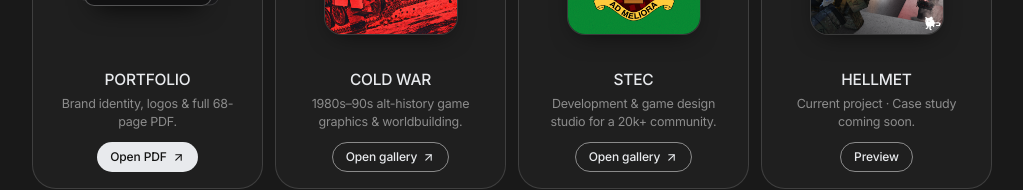
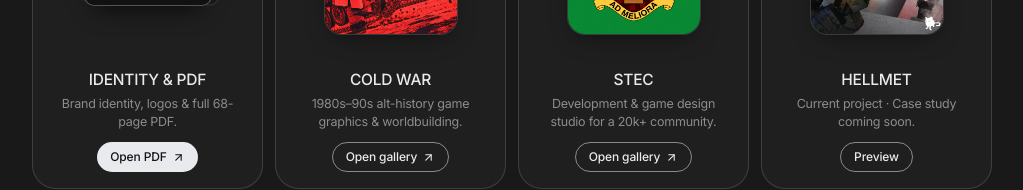
Before and after one commit to sermalus/sermalus.github.io, a React (Vite) app: page / in a window 1280 px wide. Shown: the part 410-600 px from the top of the page, without its empty margins (128-1151 px from the left). Built offline with nearby package versions, Linux system fonts and the light colour scheme; a web font is replaced by a local one.

Commit message:
feat: rename first card to IDENTITY & PDF / АЙДЕНТИКА И PDF

```diff
--- a/src/data/projects.ts
+++ b/src/data/projects.ts
@@ -59,7 +59,7 @@ export const CONTACTS = [
 export const PROJECTS: ProjectItem[] = [
   {
     id: "my-projects",
-    title: "PORTFOLIO",
+    title: "IDENTITY & PDF",
     shortDesc: "Brand identity, logos & full 68-page PDF.",
     ctaLabel: "Open PDF",
     href: "/portfolio/",
--- a/src/i18n.ts
+++ b/src/i18n.ts
@@ -69,6 +69,7 @@ export const UI_COPY = {
 
 export const PROJECTS_RU: Record<ProjectItem["id"], Partial<ProjectItem>> = {
   "my-projects": {
+    title: "АЙДЕНТИКА И PDF",
     shortDesc: "Айдентика, логотипы и полное портфолио (68 сл.).",
     ctaLabel: "Открыть PDF",
   },
```
